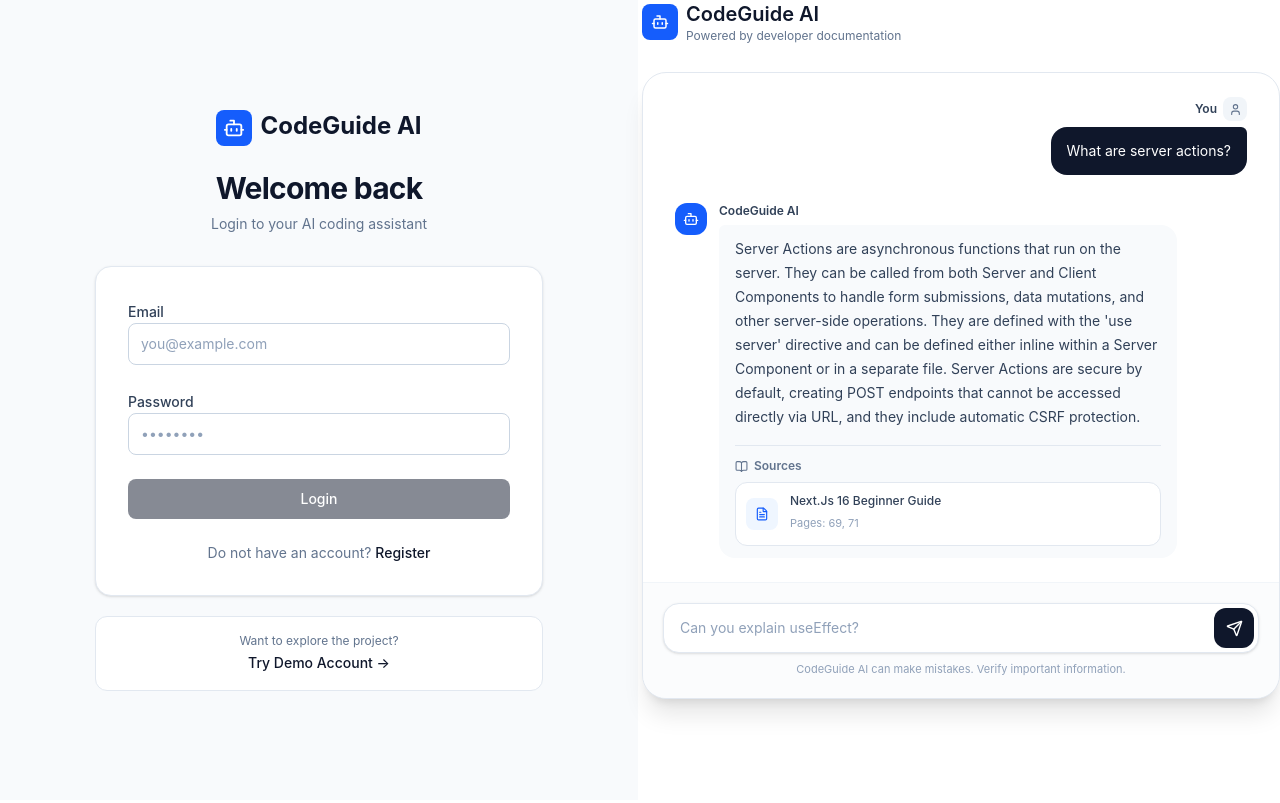
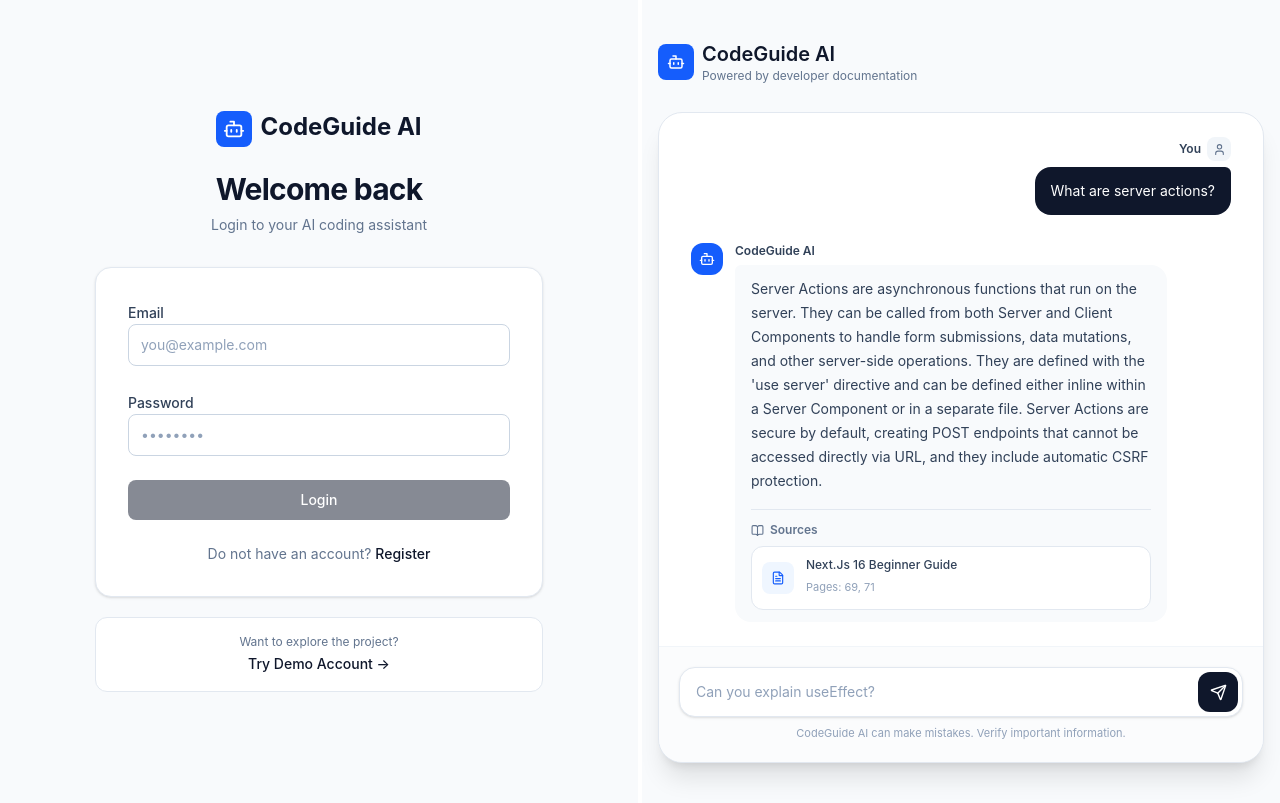
Before and after one commit to mohamed-a-dev/CodeGuide-Ai, a Next.js app: page /login in a window 1280 px wide. Built offline with nearby package versions, Linux system fonts and the light colour scheme; no server answers.

Commit message:
Update layout.tsx

```diff
--- a/app/(auth)/layout.tsx
+++ b/app/(auth)/layout.tsx
@@ -11,6 +11,8 @@ export default async function Layout({ children }: { children: React.ReactNode }
   return (
     <div className="h-screen grid md:grid-cols-2 gap-1">
       {children}
+       <section className="w-full md:flex items-center justify-center bg-slate-50 p-6 px-4 py-10 ">
+
         <main>
           <div className="mb-5 flex justify-center md:justify-start">
             <div className="mb-2 flex items-center gap-2">
@@ -32,6 +34,7 @@ export default async function Layout({ children }: { children: React.ReactNode }
 
           <ChatPreview />
         </main>
+       </section>
     </div>
   )
 }
```
